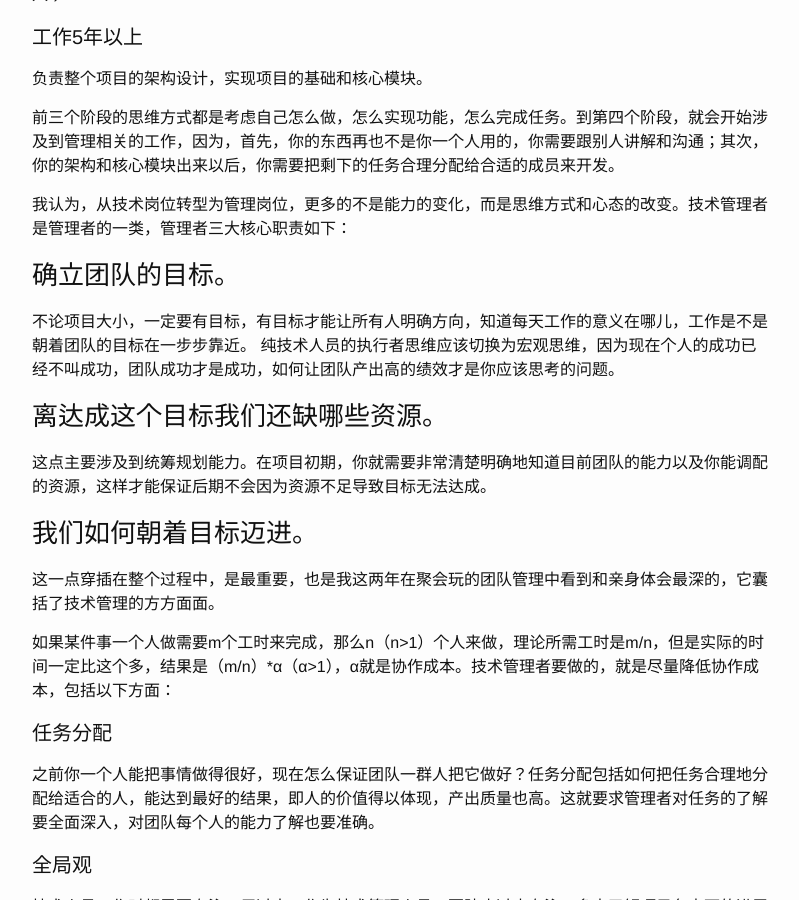
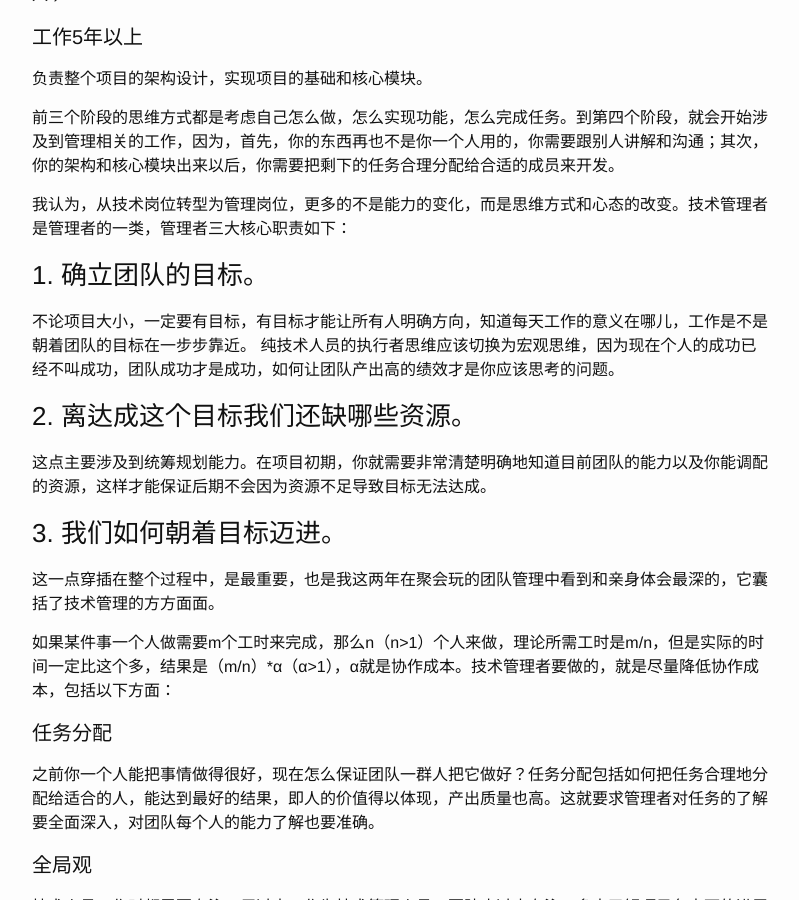
Before and after one commit to iamlipan/iamlipan.github.io, a Jekyll site: the page built from _posts/2015-09-18-technicist-to-manager.md, in a window 1280 px wide and 900 px high, scrolled down 832 px. Shown: the whole window, without its empty margins (238-1037 px from the left). Built offline with Jekyll 4.4.1, drawn with Linux system fonts in a browser that asks for light colours; comment, search, counter and statistics services are not loaded.

Commit message:
add index

```diff
--- a/_posts/2015-09-18-technicist-to-manager.md
+++ b/_posts/2015-09-18-technicist-to-manager.md
@@ -32,16 +32,16 @@
 
 我认为，从技术岗位转型为管理岗位，更多的不是能力的变化，而是思维方式和心态的改变。技术管理者是管理者的一类，管理者三大核心职责如下：
 
-###确立团队的目标。
+###1. 确立团队的目标。
 
 不论项目大小，一定要有目标，有目标才能让所有人明确方向，知道每天工作的意义在哪儿，工作是不是朝着团队的目标在一步步靠近。
 纯技术人员的执行者思维应该切换为宏观思维，因为现在个人的成功已经不叫成功，团队成功才是成功，如何让团队产出高的绩效才是你应该思考的问题。
 
-###离达成这个目标我们还缺哪些资源。
+###2. 离达成这个目标我们还缺哪些资源。
 
 这点主要涉及到统筹规划能力。在项目初期，你就需要非常清楚明确地知道目前团队的能力以及你能调配的资源，这样才能保证后期不会因为资源不足导致目标无法达成。
 
-###我们如何朝着目标迈进。
+###3. 我们如何朝着目标迈进。
 
 这一点穿插在整个过程中，是最重要，也是我这两年在聚会玩的团队管理中看到和亲身体会最深的，它囊括了技术管理的方方面面。
 
```
